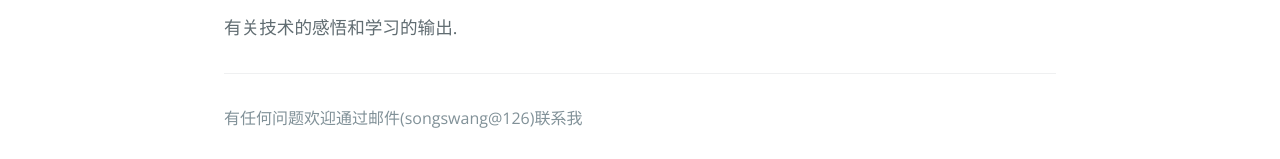
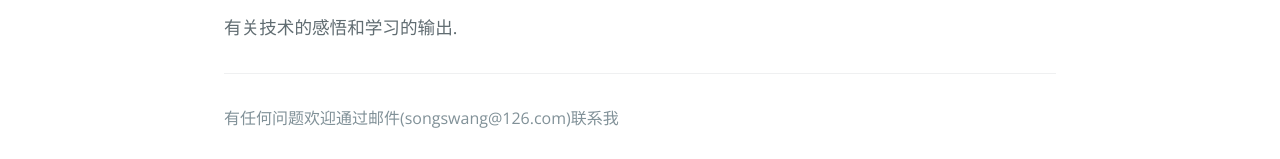
Before and after one commit to whosy/whosy.github.io, a Jekyll site: the page built from index.md, in a window 1280 px wide. Shown: the part 955-1114 px from the top of the page. Built offline with Jekyll 4.4.1, drawn with Linux system fonts in a browser that asks for light colours.

Commit message:
update email address

```diff
--- a/_layouts/default.html
+++ b/_layouts/default.html
@@ -41,7 +41,7 @@
         {% if site.github.is_project_page %}
           <span class="site-footer-owner"><a href="{{ site.github.repository_url }}">{{ site.github.repository_name }}</a> is maintained by <a href="{{ site.github.owner_url }}">{{ site.github.owner_name }}</a>.</span>
         {% endif %}
-        <span class="site-footer-credits">有任何问题欢迎通过邮件(songswang@126)联系我 </span>
+        <span class="site-footer-credits">有任何问题欢迎通过邮件(songswang@126.com)联系我 </span>
       </footer>
     </main>
   </body>
```
